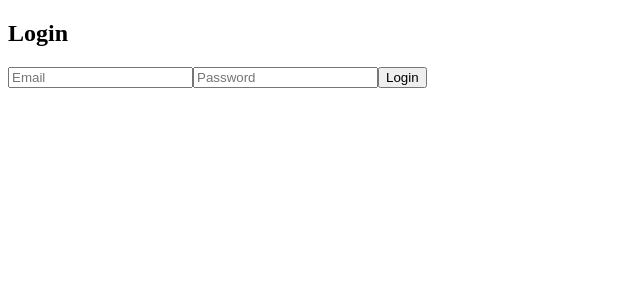
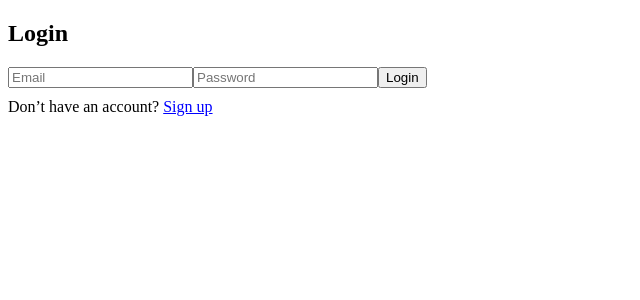
Before and after one commit to hardikpatel6/TS_Auth, a React (Vite) app in the folder frontend/: page /login in a window 1280 px wide. Shown: the top 300 px of the page, without its empty margins (0-640 px from the left). Built offline with nearby package versions, Linux system fonts and the light colour scheme.

Commit message:
save_token_in_state

```diff
--- a/frontend/src/auth/AuthContext.jsx
+++ b/frontend/src/auth/AuthContext.jsx
@@ -5,14 +5,18 @@ const AuthContext = createContext();
 
 export const AuthProvider = ({ children }) => {
   const [user, setUser] = useState(null);
+  const [token, setToken] = useState(null);
   const [loading, setLoading] = useState(true);
 
   useEffect(() => {
     const initAuth = async () => {
-      if (!localStorage.getItem("accessToken")) {
+      const accessToken = localStorage.getItem("accessToken");
+      if (!accessToken) {
         setLoading(false);
         return;
       }
+
+      setToken(accessToken);
       try {
         // Try getting profile with existing access token
         const profileRes = await getProfileApi();
@@ -24,6 +28,7 @@ export const AuthProvider = ({ children }) => {
 
           const newAccessToken = refreshRes.data.accessToken;
           localStorage.setItem("accessToken", newAccessToken);
+          setToken(newAccessToken);
 
           // Retry profile request
           const profileRes = await getProfileApi();
@@ -32,6 +37,7 @@ export const AuthProvider = ({ children }) => {
           // 4️⃣ Refresh token invalid → full logout
           localStorage.removeItem("accessToken");
           setUser(null);
+          setToken(null);
         }
       } finally {
         setLoading(false);
@@ -42,7 +48,7 @@ export const AuthProvider = ({ children }) => {
   }, []);
 
   return (
-    <AuthContext.Provider value={{ user, setUser, loading }}>
+    <AuthContext.Provider value={{ user, setUser, token, setToken, loading }}>
       {children}
     </AuthContext.Provider>
   );
--- a/frontend/src/pages/Login.jsx
+++ b/frontend/src/pages/Login.jsx
@@ -1,11 +1,11 @@
 import { useState } from "react";
 import { loginApi } from "../api/authApi";
 import { useAuth } from "../auth/AuthContext";
-import { useNavigate } from "react-router-dom";
+import { useNavigate , Link} from "react-router-dom";
 
 const Login = () => {
   const [form, setForm] = useState({ email: "", password: "" });
-  const { setUser } = useAuth();
+  const { setUser, setToken } = useAuth();
   const navigate = useNavigate();
 
   const handleChange = (e) => {
@@ -18,6 +18,7 @@ const Login = () => {
       const res = await loginApi(form);
       localStorage.setItem("accessToken", res.data.accessToken);
       setUser(res.data.user);
+      setToken(res.data.accessToken);
       navigate("/");
     } catch (err) {
       alert(err.response?.data?.message || "Login failed");
@@ -30,6 +31,13 @@ const Login = () => {
       <input name="email" placeholder="Email" onChange={handleChange} />
       <input name="password" type="password" placeholder="Password" onChange={handleChange} />
       <button>Login</button>
+      {/* 🔹 Signup redirect */}
+      <p style={{ marginTop: "10px" }}>
+        Don’t have an account?{" "}
+        <Link to="/signup" style={{ color: "blue" }}>
+          Sign up
+        </Link>
+      </p>
     </form>
   );
 };
```
